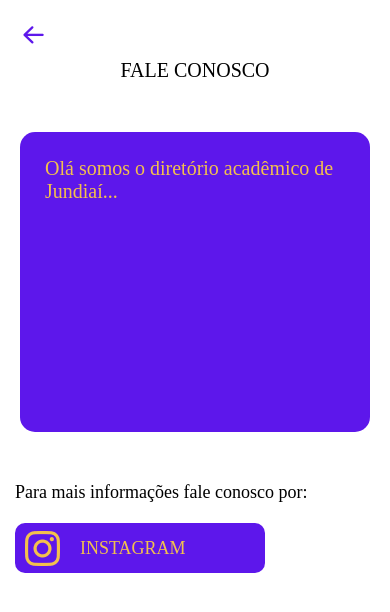
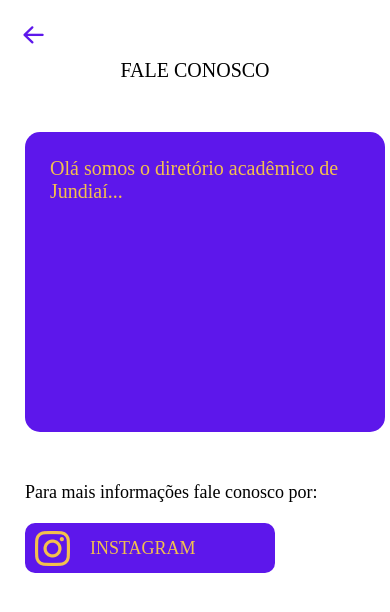
Before and after one commit to beamonteiro19/Interdisciplinar, a React Native app: screen /ContactUsDA in a window 390 px wide. Shown: the top 612 px of the page. Built offline with nearby package versions, Linux system fonts and the light colour scheme.

Commit message:
tela melhorada

```diff
--- a/src/views/ContactUsDA.tsx
+++ b/src/views/ContactUsDA.tsx
@@ -10,6 +10,7 @@ const ContactUsDA  = () => {
             <Icon name='arrowleft' type='ant-design' color={'#5D17EB'} size={27}/>
                 </TouchableOpacity>
             <Text style={styles.title}>FALE CONOSCO</Text>
+            <View style={styles.containerComponents}>
             <View style={styles.containerQuemSomos}>
                 <Text style={styles.quemSomosText}>Olá somos o diretório acadêmico de Jundiaí...</Text>
             </View>
@@ -21,6 +22,7 @@ const ContactUsDA  = () => {
             <Text style={styles.textRede}>INSTAGRAM</Text>
             </View>
             </TouchableOpacity>
+            </View>
             </View>
 
         </View>
@@ -78,6 +80,11 @@ const styles = StyleSheet.create({
         columnGap: 20
 
     },
+    containerComponents: {
+        justifyContent: 'center',
+        alignItems: 'flex-start',
+        left: 10
+    },
     icon: {
         width: 35,
         height: 35,
```
